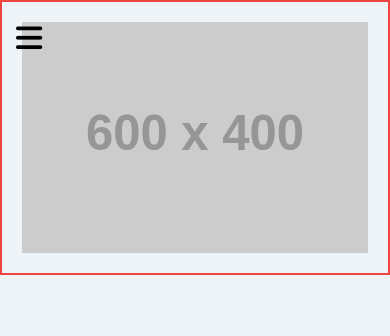
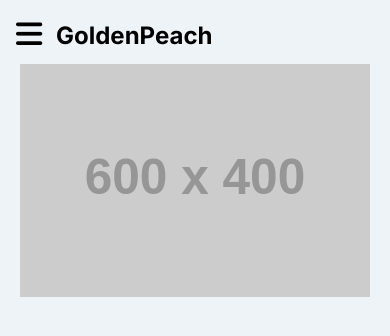
Before and after one commit to Emam-Bokhari/Construction-Portfolio-Dashboard-Template, a website: page src/index.html in a window 390 px wide. Drawn offline with Linux system fonts and the light colour scheme; placeholder pictures from the web are drawn by us.

Commit message:
fix responsive issues

```diff
--- a/src/index.html
+++ b/src/index.html
@@ -32,12 +32,18 @@
       <!-- start navbar -->
       <nav>
         <div>
-          <span
+
+            <span
             onclick="openBar()"
-            class="text-3xl cursor-pointer text-black absolute top-5 left-4"
-          >
+            class="text-3xl cursor-pointer text-black absolute top-4 left-4"
+            >
             <i class="fa-solid fa-bars"></i>
-          </span>
+            </span>
+
+              <div class="absolute top-5 left-14" >
+                <h2 class="font-[inter] text-2xl font-bold">GoldenPeach</h2>
+              </div>
+
 
           <div
             class="sidebar bg-white w-[300px] duration-1000 h-screen fixed lg:left-0 left-[-300px] top-0 overflow-y-auto px-5 py-3"
@@ -53,7 +59,7 @@
                     />
                   </div>
                   <div>
-                    <h2 class="font-[inter] text-2xl font-bold">Dreams</h2>
+                    <h2 class="font-[inter] text-2xl font-bold">GoldenPeach</h2>
                   </div>
                 </div>
               </div>
@@ -434,7 +440,7 @@
     </header>
     <!-- End header -->
 
-    <main class="border-2 border-red-500 ml-0 lg:ml-[300px] p-5">
+    <main class=" ml-0 lg:ml-[300px] p-5  mt-11 lg:mt-0">
       <div>
         <img src="https://placehold.co/600x400" alt="" />
       </div>
```
Also changed, not shown: src/output.css.
